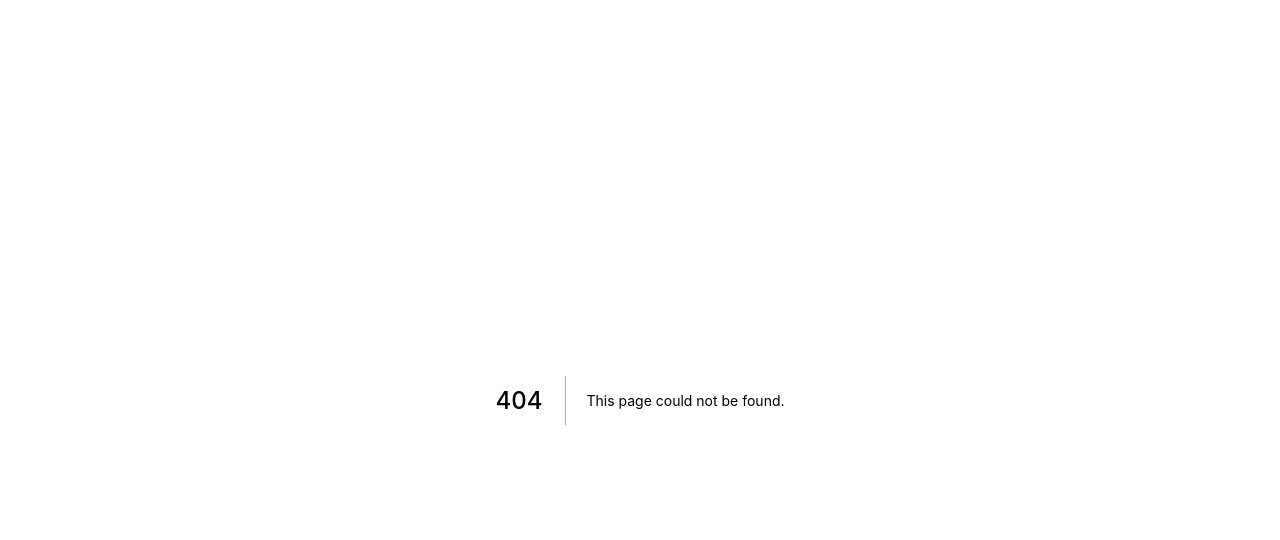
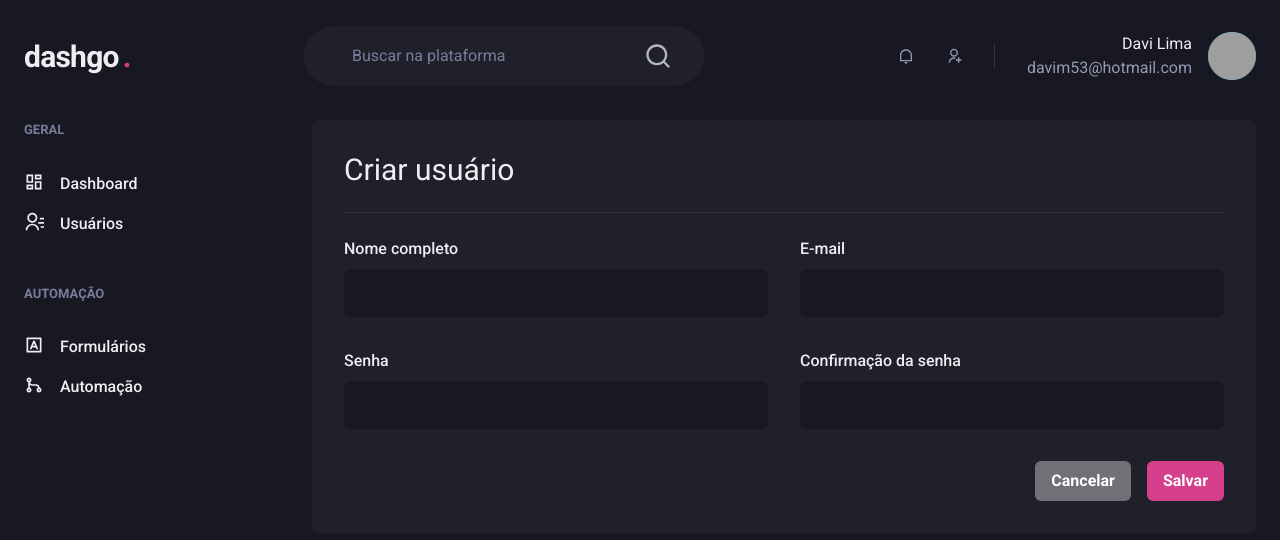
Before and after one commit to davim5/dashgo, a Next.js app: page /users/create in a window 1280 px wide. Before the commit this address had no page. Shown: the top 540 px of the page. Built offline with nearby package versions, Linux system fonts and the light colour scheme; grey boxes are pictures that could not be loaded.

Commit message:
Pagina:Form-de-usuario

```diff
--- /dev/null
+++ b/src/pages/users/create.tsx
@@ -0,0 +1,38 @@
+import { Box, Flex, Heading, Divider, VStack, SimpleGrid, HStack, Button } from "@chakra-ui/react";
+import { Input } from "../../components/Form/Input";
+import { Header } from "../../components/Header";
+import { Sidebar } from "../../components/Sidebax";
+
+export default function CreateUser() {
+    return(
+        <Box>
+            <Header/>
+            <Flex w="100%" my="6" maxW={1480} mx="auto" px="6">
+                <Sidebar/>
+
+                <Box flex="1" borderRadius={8} bg="gray.800" p="8">
+                    <Heading size="lg" fontWeight="normal">Criar usuário</Heading>
+                    <Divider my="6" borderColor="gray.700"></Divider>
+                    <VStack spacing="8">
+                        <SimpleGrid minChildWidth="248px" spacing="8" w="100%">
+                            <Input name="name" label="Nome completo"/>
+                            <Input name="email" type="email" label="E-mail"/>
+                        </SimpleGrid>
+
+                        <SimpleGrid minChildWidth="248px" spacing="8" w="100%">
+                            <Input name="password" type="password" label="Senha"/>
+                            <Input name="password_confirmation" type="password" label="Confirmação da senha"/>
+                        </SimpleGrid>
+                    </VStack>
+
+                    <Flex mt="8" justify="flex-end">
+                        <HStack spacing="4">
+                            <Button colorScheme="whiteAlpha">Cancelar</Button>
+                            <Button colorScheme="pink">Salvar</Button>
+                        </HStack>
+                    </Flex>
+                </Box>
+            </Flex>
+        </Box>
+    );
+}
```
